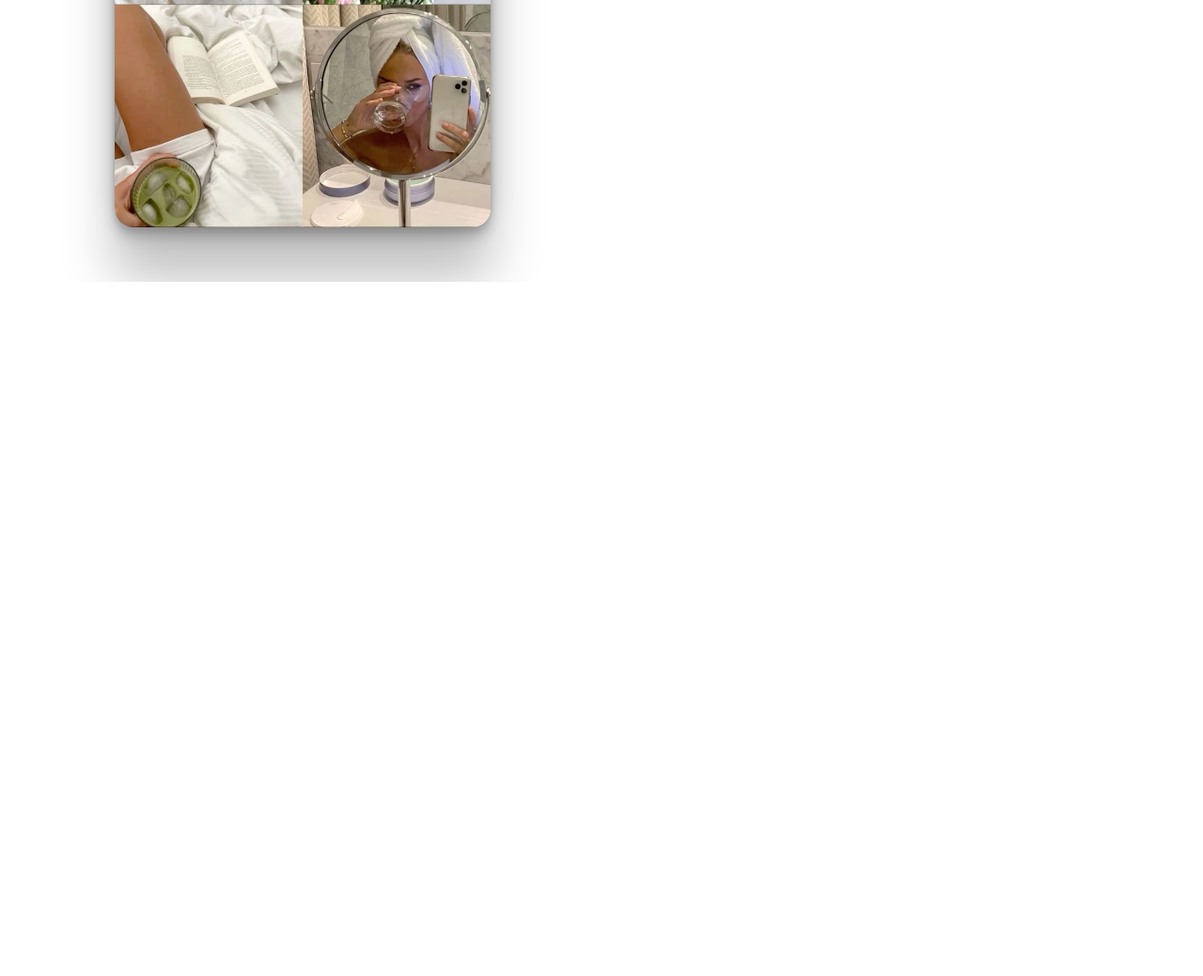
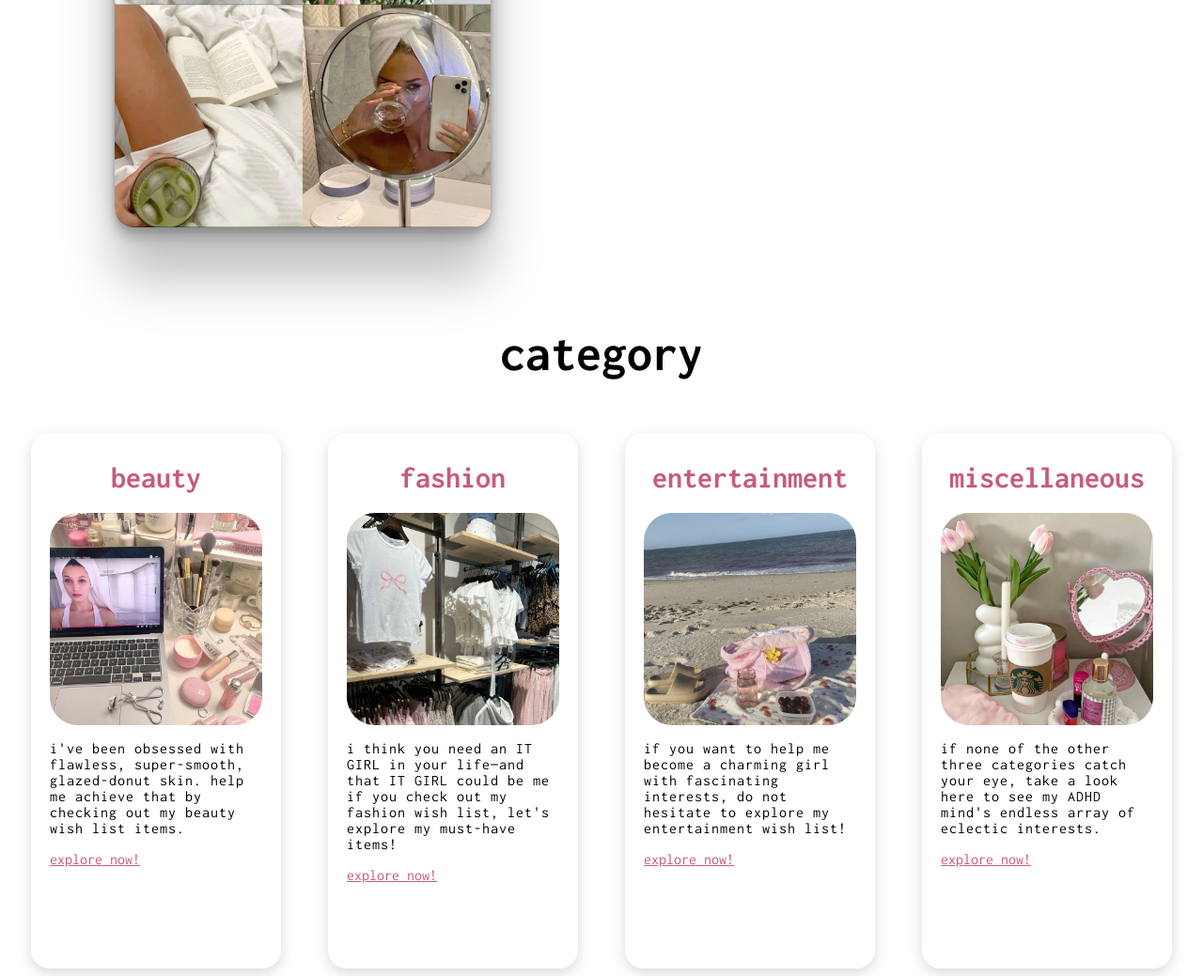
Before and after one commit to quynhnle135/wish-list-web, a plain HTML site: page index.html in a window 1280 px wide. Shown: the part 779-1818 px from the top of the page at 94% size. Before the commit the page ends 1079 px from the top, so only its background shows below. Drawn offline with Linux system fonts and the light colour scheme.

Commit message:
Added Category section

```diff
--- a/index.html
+++ b/index.html
@@ -40,10 +40,10 @@
         </div>
       </div>
       <div class="intro-content">
-        <h2>how to navigate my wish list?</h2>
+        <h2 style="color: #697565">how to navigate my wish list?</h2>
         <ul>
           <li>
-            choose your category (e.g., skincare, fashion, entertainment, etc.)
+            choose your category (e.g., beauty, fashion, entertainment, etc.)
           </li>
           <li>
             follow your heart (if you happen to want the same things i do, why
@@ -61,5 +61,79 @@
         </p>
       </div>
     </div>
+
+    <!-- category -->
+    <div class="category-container">
+      <div class="header">
+        <h1>category</h1>
+      </div>
+
+      <div class="category">
+        <div class="sub">
+          <div class="sub-header">
+            <h1>beauty</h1>
+          </div>
+          <div class="category-img-container">
+            <img src="photos/wishlist-2.jpeg" alt="" />
+          </div>
+          <div>
+            <p>
+              i've been obsessed with flawless, super-smooth, glazed-donut skin.
+              help me achieve that by checking out my beauty wish list items.
+            </p>
+            <a href="#">explore now!</a>
+          </div>
+        </div>
+
+        <div class="sub">
+          <div class="sub-header">
+            <h1>fashion</h1>
+          </div>
+          <div class="category-img-container">
+            <img src="photos/wishlist-3.jpeg" alt="" />
+          </div>
+          <div>
+            <p>
+              i think you need an IT GIRL in your life—and that IT GIRL could be
+              me if you check out my fashion wish list, let's explore my
+              must-have items!
+            </p>
+            <a href="#">explore now!</a>
+          </div>
+        </div>
+
+        <div class="sub">
+          <div class="sub-header">
+            <h1>entertainment</h1>
+          </div>
+          <div class="category-img-container">
+            <img src="photos/wishlist-4.jpeg" alt="" />
+          </div>
+          <div>
+            <p>
+              if you want to help me become a charming girl with fascinating
+              interests, do not hesitate to explore my entertainment wish list!
+            </p>
+            <a href="#">explore now!</a>
+          </div>
+        </div>
+
+        <div class="sub">
+          <div class="sub-header">
+            <h1>miscellaneous</h1>
+          </div>
+          <div class="category-img-container">
+            <img src="photos/wishlist-5.jpeg" alt="" />
+          </div>
+          <div>
+            <p>
+              if none of the other three categories catch your eye, take a look
+              here to see my ADHD mind's endless array of eclectic interests.
+            </p>
+            <a href="#">explore now!</a>
+          </div>
+        </div>
+      </div>
+    </div>
   </body>
 </html>
--- a/style.css
+++ b/style.css
@@ -4,7 +4,7 @@ body {
 
 .nav-bar {
   background-color: #86ab89;
-  color: #e7fbe6;
+  color: black;
   display: flex;
   justify-content: flex-end;
   width: 100%;
@@ -31,12 +31,14 @@ body {
   text-align: center;
   padding: 20px;
   font-size: 27px;
+  color: black;
 }
 
 .introduction {
   display: flex;
   justify-content: center;
   padding: 30px;
+  border-radius: 20px;
 }
 
 .introduction .pic-container {
@@ -46,7 +48,7 @@ body {
   width: 400px;
 }
 
-img {
+.introduction img {
   width: 100%;
   border-radius: 20px;
   box-shadow: rgba(0, 0, 0, 0.25) 0px 54px 55px,
@@ -59,3 +61,50 @@ img {
   padding-left: 35px;
   font-size: 20px;
 }
+
+.introduction .intro-content li {
+  padding: 10px 0px;
+}
+
+.category-container {
+  display: flex;
+  flex-direction: column;
+  width: 100%;
+}
+
+.category {
+  display: flex;
+  flex-direction: row;
+}
+
+.sub {
+  border-radius: 20px;
+  padding: 10px 20px;
+  margin: 0px 25px;
+  box-shadow: rgba(0, 0, 0, 0.15) 0px 5px 15px 0px;
+  height: 550px;
+  width: 400px;
+}
+
+.category-img-container {
+  border-radius: 20px;
+  display: flex;
+}
+
+.category-img-container img {
+  width: 100%;
+  border-radius: 30px;
+}
+
+.sub-header {
+  text-align: center;
+  color: #c75b7a;
+}
+
+.sub a {
+  color: #c75b7a;
+}
+
+.sub p {
+  letter-spacing: 1px;
+}
```
Also changed, not shown: photos/wishlist-2.jpeg (added), photos/wishlist-3.jpeg (added), photos/wishlist-4.jpeg (added), photos/wishlist-5.jpeg (added).
